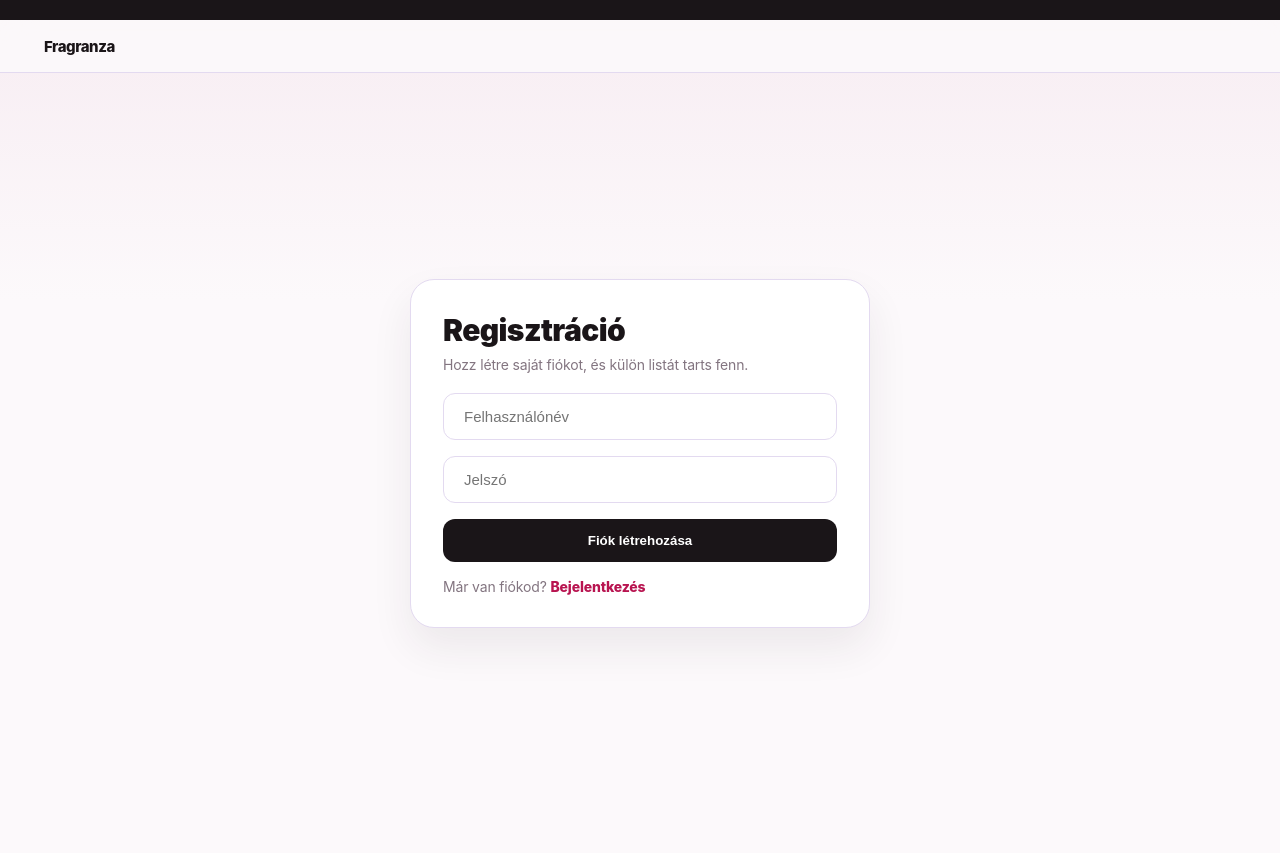
After one commit to Tibor9704/notino-arfigyelo, a Flask app: page /register in a window 1280 px wide. The commit adds this page. Run offline with Flask 3, Linux system fonts and the light colour scheme.

Commit message:
feat: add user management

```diff
--- a/app.py
+++ b/app.py
@@ -1,18 +1,88 @@
-from flask import Flask, render_template, request, redirect, url_for
+from flask import Flask, render_template, request, redirect, url_for, session, flash
 from datetime import datetime
 from datetime import timedelta
 import re
+from sqlalchemy import inspect, text
+from werkzeug.security import generate_password_hash, check_password_hash
 from config import Config
-from models import db, Product, PriceHistory
+from models import db, Product, PriceHistory, User
 from scraper import scrape_product
 
 app = Flask(__name__)
 app.config.from_object(Config)
+app.secret_key = Config.SECRET_KEY
 
 db.init_app(app)
 
+
+@app.context_processor
+def inject_current_user():
+    return {"current_user": get_current_user()}
+
+
+def ensure_products_user_column():
+    with app.app_context():
+        inspector = inspect(db.engine)
+        if not inspector.has_table("products"):
+            return
+
+        columns = [column["name"] for column in inspector.get_columns("products")]
+        if "user_id" not in columns:
+            with db.engine.begin() as conn:
+                conn.execute(text("ALTER TABLE products ADD COLUMN user_id INTEGER"))
+
+
+
+def get_or_create_legacy_user():
+    legacy_user = User.query.filter_by(username="legacy").first()
+    if legacy_user is None:
+        legacy_user = User(
+            username="legacy",
+            password_hash=generate_password_hash("legacy-internal-account"),
+        )
+        db.session.add(legacy_user)
+        db.session.commit()
+
+    return legacy_user
+
+
+
+def migrate_legacy_products_to_user(user):
+    legacy_user = get_or_create_legacy_user()
+    if legacy_user.id == user.id:
+        return
+
+    legacy_products = Product.query.filter_by(user_id=legacy_user.id).all()
+    if legacy_products and Product.query.filter_by(user_id=user.id).count() == 0:
+        for product in legacy_products:
+            product.user_id = user.id
+        db.session.commit()
+
+
+
+def get_current_user():
+    user_id = session.get("user_id")
+    if not user_id:
+        return None
+    return User.query.get(user_id)
+
+
+@app.before_request
+def require_authentication():
+    allowed_routes = {"login", "register", "static"}
+    if request.endpoint in allowed_routes:
+        return None
+
+    if not get_current_user():
+        return redirect(url_for("login"))
+
+
 with app.app_context():
     db.create_all()
+    ensure_products_user_column()
+    legacy_user = get_or_create_legacy_user()
+    Product.query.filter(Product.user_id.is_(None)).update({"user_id": legacy_user.id})
+    db.session.commit()
 
 
 # HELPERS
@@ -73,7 +143,7 @@ def get_group_products(product):
     key = product_group_key(product)
     products = [
         candidate
-        for candidate in Product.query.all()
+        for candidate in Product.query.filter_by(user_id=product.user_id).all()
         if product_group_key(candidate) == key
     ]
     return sorted(products, key=size_sort_key)
@@ -201,9 +271,13 @@ def update_all_prices():
 
 @app.route("/")
 def index():
+    current_user = get_current_user()
+    if not current_user:
+        return redirect(url_for("login"))
+
     search = request.args.get("search", "").strip()
 
-    query = Product.query
+    query = Product.query.filter_by(user_id=current_user.id)
     if search:
         query = query.filter(Product.name.ilike(f"%{search}%"))
 
@@ -332,16 +406,21 @@ def index():
 
 @app.route("/add", methods=["POST"])
 def add_product():
+    current_user = get_current_user()
+    if not current_user:
+        return redirect(url_for("login"))
+
     url = request.form.get("url")
     if not url:
         return redirect(url_for("index"))
 
     clean_url = url.strip().rstrip("/") + "/"
 
-    exists = Product.query.filter_by(url=clean_url).first()
+    exists = Product.query.filter_by(user_id=current_user.id, url=clean_url).first()
 
     if not exists:
         product = Product(
+            user_id=current_user.id,
             name="Új termék (Feldolgozás alatt...)",
             brand=None,
             concentration=None,
@@ -349,7 +428,7 @@ def add_product():
             image_url="https://via.placeholder.com/150",
             url=clean_url,
             in_stock=True,
-            created_at=datetime.utcnow()
+            created_at=datetime.utcnow(),
         )
 
         try:
@@ -366,7 +445,11 @@ def add_product():
 
 @app.route("/delete/<int:product_id>", methods=["POST"])
 def delete_product(product_id):
-    product = Product.query.get_or_404(product_id)
+    current_user = get_current_user()
+    if not current_user:
+        return redirect(url_for("login"))
+
+    product = Product.query.filter_by(user_id=current_user.id, id=product_id).first_or_404()
 
     PriceHistory.query.filter_by(product_id=product.id).delete()
 
@@ -378,7 +461,11 @@ def delete_product(product_id):
 
 @app.route("/delete-group/<int:product_id>", methods=["POST"])
 def delete_product_group(product_id):
-    product = Product.query.get_or_404(product_id)
+    current_user = get_current_user()
+    if not current_user:
+        return redirect(url_for("login"))
+
+    product = Product.query.filter_by(user_id=current_user.id, id=product_id).first_or_404()
     variants = get_group_products(product)
 
     for variant in variants:
@@ -395,7 +482,11 @@ def delete_product_group(product_id):
 
 @app.route("/product-group/<int:product_id>")
 def product_group_detail(product_id):
-    product = Product.query.get_or_404(product_id)
+    current_user = get_current_user()
+    if not current_user:
+        return redirect(url_for("login"))
+
+    product = Product.query.filter_by(user_id=current_user.id, id=product_id).first_or_404()
     variants = get_group_products(product)
     chart_data = build_chart_data(variants)
 
@@ -432,7 +523,11 @@ def product_group_detail(product_id):
 
 @app.route("/product/<int:product_id>")
 def product_detail(product_id):
-    product = Product.query.get_or_404(product_id)
+    current_user = get_current_user()
+    if not current_user:
+        return redirect(url_for("login"))
+
+    product = Product.query.filter_by(user_id=current_user.id, id=product_id).first_or_404()
     variants = get_group_products(product)
     chart_data = build_chart_data([product])
     prices = chart_data["prices"]
@@ -490,6 +585,10 @@ def product_detail(product_id):
 
 @app.route("/stats")
 def stats():
+    current_user = get_current_user()
+    if not current_user:
+        return redirect(url_for("login"))
+
     periods = {
         "Hónap": 30,
         "Negyedév": 90,
@@ -506,7 +605,7 @@ def stats():
         changes = []
         activity = []
 
-        for product in Product.query.all():
+        for product in Product.query.filter_by(user_id=current_user.id).all():
             history = (
                 PriceHistory.query.filter_by(product_id=product.id)
                 .filter(PriceHistory.checked_at >= cutoff)
@@ -580,6 +679,59 @@ def stats():
     )
 
 
+@app.route("/login", methods=["GET", "POST"])
+def login():
+    if request.method == "POST":
+        username = request.form.get("username", "").strip()
+        password = request.form.get("password", "")
+
+        user = User.query.filter_by(username=username).first()
+        if user and check_password_hash(user.password_hash, password):
+            session["user_id"] = user.id
+            migrate_legacy_products_to_user(user)
+            return redirect(url_for("index"))
+
+        flash("Hibás felhasználónév vagy jelszó.")
+
+    return render_template("login.html")
+
+
+@app.route("/register", methods=["GET", "POST"])
+def register():
+    if request.method == "POST":
+        username = request.form.get("username", "").strip()
+        password = request.form.get("password", "")
+
+        if not username or not password:
+            flash("A felhasználónév és a jelszó megadása kötelező.")
+            return render_template("register.html")
+
+        existing = User.query.filter_by(username=username).first()
+        if existing:
+            flash("Ez a felhasználónév már foglalt.")
+            return render_template("register.html")
+
+        user = User(
+            username=username,
+            password_hash=generate_password_hash(password),
+        )
+        db.session.add(user)
+        db.session.commit()
+
+        migrate_legacy_products_to_user(user)
+        session["user_id"] = user.id
+        flash("Sikeres regisztráció.")
+        return redirect(url_for("index"))
+
+    return render_template("register.html")
+
+
+@app.route("/logout", methods=["POST"])
+def logout():
+    session.pop("user_id", None)
+    return redirect(url_for("login"))
+
+
 # RUN
 
 
--- a/config.py
+++ b/config.py
@@ -17,4 +17,5 @@ class Config:
     if "?pgbouncer=true" in SQLALCHEMY_DATABASE_URI:
         SQLALCHEMY_DATABASE_URI = SQLALCHEMY_DATABASE_URI.replace("?pgbouncer=true", "")
 
+    SECRET_KEY = os.environ.get("SECRET_KEY", "dev-secret-key-change-me")
     SQLALCHEMY_TRACK_MODIFICATIONS = False
--- a/run_update.py
+++ b/run_update.py
@@ -69,18 +69,19 @@ def run_update():
                     for extra_v in variants[1:]:
                         extra_url = extra_v["url"].rstrip("/") + "/"
 
-                        exists = Product.query.filter_by(url=extra_url).first()
+                        exists = Product.query.filter_by(user_id=product.user_id, url=extra_url).first()
                         if exists:
                             continue
 
                         new_product = Product(
+                            user_id=product.user_id,
                             name=data["name"],
                             brand=data["brand"],
                             concentration=data["concentration"],
                             size=extra_v["size"],
                             image_url=extra_v["image_url"],
                             url=extra_url,
-                            in_stock=extra_v["in_stock"]
+                            in_stock=extra_v["in_stock"],
                         )
                         db.session.add(new_product)
                         db.session.flush()
--- a/static/style.css
+++ b/static/style.css
@@ -73,26 +73,42 @@ body {
   gap: 16px;
 }
 
-.nav-left a {
-  font-size: 24px;
+.brand-link {
+  font-size: 32px;
   font-weight: 900;
   color: var(--ink);
   text-decoration: none;
   letter-spacing: -0.03em;
 }
 
+.brand-link:hover {
+  background: transparent !important;
+  color: var(--ink) !important;
+  transform: none !important;
+}
+
 .nav-right {
   display: flex;
   align-items: center;
-  gap: 16px;
+  justify-content: flex-end;
+  gap: 12px;
+  margin-left: auto;
+}
+
+.nav-tools,
+.nav-user-block,
+.nav-auth-links {
+  display: flex;
+  align-items: center;
+  gap: 10px;
 }
 
 .nav-link {
   padding: 8px 12px;
   border-radius: 12px;
   color: var(--ink);
-  font-size: 24px;
-  font-weight: 900;
+  font-size: 15px;
+  font-weight: 800;
   text-decoration: none;
   transition: all 0.2s ease;
 }
@@ -593,7 +651,57 @@ h1 {
   outline: none;
   border-color: var(--accent);
   background: var(--surface);
-  width: 300px;
+  width: 260px;
+}
+
+.auth-shell {
+  display: flex;
+  align-items: center;
+  justify-content: center;
+  min-height: calc(100vh - 120px);
+  padding: 24px 0;
+}
+
+.auth-card {
+  width: min(100%, 460px);
+  padding: 32px;
+  border: 1px solid var(--line);
+  border-radius: 24px;
+  background: var(--surface);
+  box-shadow: var(--shadow);
+}
+
+.auth-card h1 {
+  margin-bottom: 8px;
+  font-size: 30px;
+}
+
+.auth-subtitle {
+  margin: 0 0 20px;
+  color: var(--muted);
+  font-size: 14px;
+}
+
+.auth-form {
+  flex-direction: column;
+  gap: 12px;
+}
+
+.auth-form input,
+.auth-form button {
+  width: 100%;
+}
+
+.auth-link-row {
+  margin: 16px 0 0;
+  color: var(--muted);
+  font-size: 14px;
+}
+
+.auth-link-row a {
+  color: var(--accent);
+  font-weight: 800;
+  text-decoration: none;
 }
 
 .add-section {
--- a/templates/base.html
+++ b/templates/base.html
@@ -17,10 +17,11 @@
 
 <nav class="navbar">
     <div class="nav-left">
-        <a class="nav-link" href="/">Fragranza</a>
+        <a class="nav-link brand-link" href="/">Fragranza</a>
     </div>
 
     <div class="nav-right">
+        {% if session.get('user_id') %}
             <form method="GET" action="/" class="search-form">
                 <input
                     type="text"
@@ -29,12 +30,33 @@
                     value="{{ search or '' }}"
                 >
             </form>
-        <a href="/stats" class="nav-link">📈</a>
+
+            <div class="nav-tools">
+                <a href="/stats" class="nav-link nav-icon">📈</a>
                 <a href="#add-form" class="nav-link nav-action">+</a>
+            </div>
+
+            <div class="nav-user-block">
+                <span class="nav-user">{{ current_user.username if current_user else 'Fiók' }}</span>
+                <form method="POST" action="{{ url_for('logout') }}" class="logout-form">
+                    <button type="submit" class="nav-link nav-logout">Kilépés</button>
+                </form>
+            </div>
+        {% endif %}
     </div>
 </nav>
 
 <div class="container">
+    {% with messages = get_flashed_messages() %}
+        {% if messages %}
+            <div class="flash-messages">
+                {% for message in messages %}
+                    <div class="flash-message">{{ message }}</div>
+                {% endfor %}
+            </div>
+        {% endif %}
+    {% endwith %}
+
     {% block content %}{% endblock %}
 </div>
 
--- /dev/null
+++ b/templates/register.html
@@ -0,0 +1,19 @@
+{% extends "base.html" %}
+{% block content %}
+<div class="auth-shell">
+    <div class="auth-card">
+        <h1>Regisztráció</h1>
+        <p class="auth-subtitle">Hozz létre saját fiókot, és külön listát tarts fenn.</p>
+        <form method="POST" action="{{ url_for('register') }}" class="form auth-form">
+            <input type="text" name="username" placeholder="Felhasználónév" required>
+            <input type="password" name="password" placeholder="Jelszó" required>
+            <button type="submit">Fiók létrehozása</button>
+        </form>
+
+        <p class="auth-link-row">
+            Már van fiókod?
+            <a href="{{ url_for('login') }}">Bejelentkezés</a>
+        </p>
+    </div>
+</div>
+{% endblock %}
```
Also changed, not shown: other parts of static/style.css (+45 -3 lines), models.py (+17 -1 lines), templates/login.html (added, +19 -0 lines), database/perfumes.db. Lines whose indentation alone changed are shown as unchanged.
